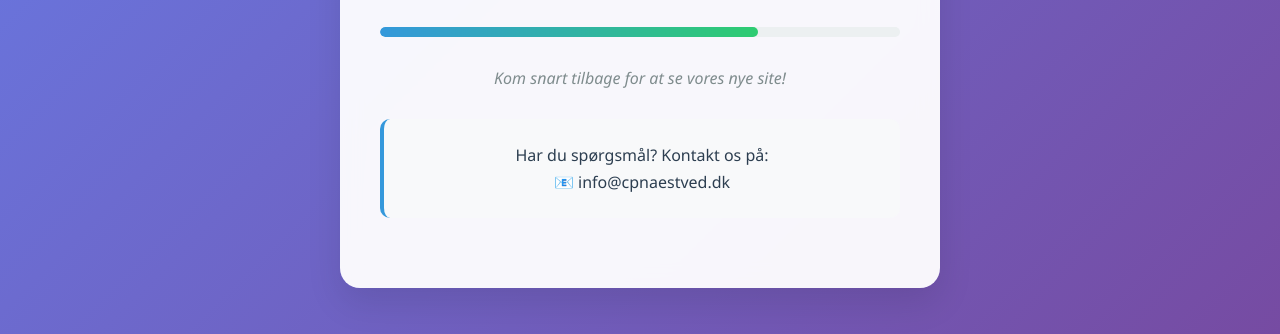
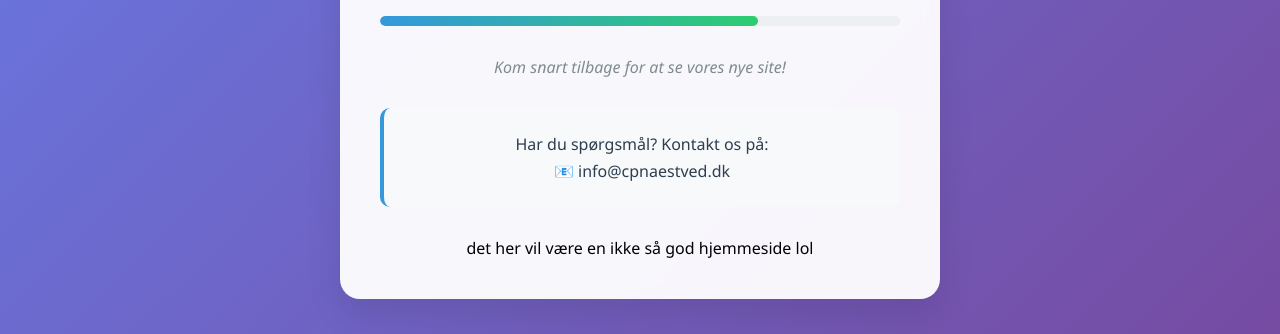
Before and after one commit to T1mohtml/cpnaestved.dk, a plain HTML site: page index.html in a window 1280 px wide. Shown: the part 466-800 px from the top of the page. Drawn offline with Linux system fonts and the light colour scheme; no server answers.

Commit message:
Add placeholder text to index.html for development context

```diff
--- a/index.html
+++ b/index.html
@@ -38,6 +38,7 @@
                 <p>Har du spørgsmål? Kontakt os på:</p>
                 <p>📧 info@cpnaestved.dk</p>
             </div>
+        <p>det her vil være en ikke så god hjemmeside lol</p>
         </main>
     </div>
 <script src="static/js/logger.js"></script>
```
